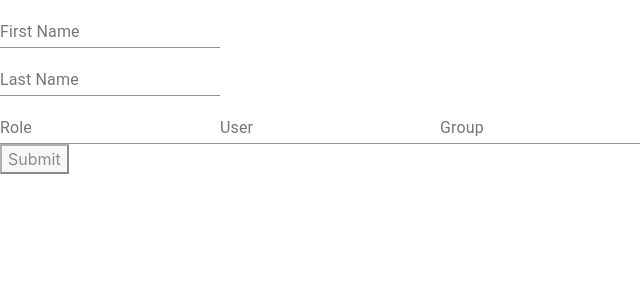
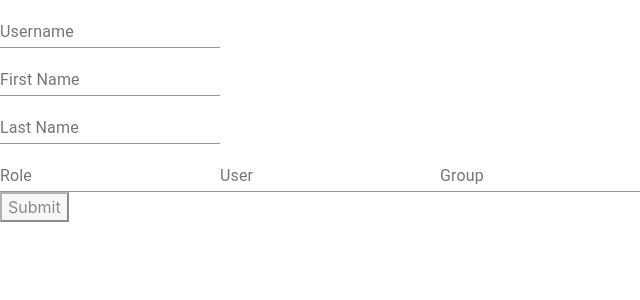
Before and after one commit to satishwaghela/react-form, a React (Create React App) app: page / in a window 1280 px wide. Shown: the top 300 px of the page, without its empty margins (0-640 px from the left). Built offline with nearby package versions, Linux system fonts and the light colour scheme.

Commit message:
Revert field validation done remove change

```diff
--- a/src/FormHook/Fields/FTextField.js
+++ b/src/FormHook/Fields/FTextField.js
@@ -30,7 +30,7 @@ export default function FFTextField(props) {
 
   return (
     <TextField
-      error={!!fieldMetaData.error}
+      error={!fieldMetaData.validating && !!fieldMetaData.error}
       helperText={helperText}
       {...TextFieldProps}
       value={form.getFieldValue(formState, fieldKeyPath, '')}
--- a/src/FormHook/Form.js
+++ b/src/FormHook/Form.js
@@ -46,6 +46,7 @@ export default function useForm ({
   const setFieldValue = (formState, fieldKeyPath, value) => {
     _.set(formState.formData, fieldKeyPath, value);
     setFieldTouched(formState, fieldKeyPath);
+    setFieldValidationDone(formState, fieldKeyPath, false);
     hasFormChanged.current = true;
   };
 
@@ -55,6 +56,14 @@ export default function useForm ({
 
   const setFieldTouched = (formState, fieldKeyPath) => {
     _.set(formState.metaData, `${getFieldMetaDataPath(fieldKeyPath)}.isTouched`, true);
+  };
+
+  const getFieldValidationDone = (formState, fieldKeyPath) => {
+    return _.get(formState.metaData, `${getFieldMetaDataPath(fieldKeyPath)}.validationDone`);
+  };
+
+  const setFieldValidationDone = (formState, fieldKeyPath, value) => {
+    _.set(formState.metaData, `${getFieldMetaDataPath(fieldKeyPath)}.validationDone`, value);
   };
 
   const getFieldError = (formState, fieldKeyPath) => {
@@ -84,12 +93,12 @@ export default function useForm ({
   }
 
   const runValidation = (validation, value, formState, fieldKeyPath) => {
-    setFieldError(formState, fieldKeyPath);
     setFieldValidating(formState, fieldKeyPath, true);
     validation(value, formState, (error) => {
       const newState = { ...state };
       setFieldError(newState, fieldKeyPath, error);
       setFieldValidating(newState, fieldKeyPath, false);
+      setFieldValidationDone(newState, fieldKeyPath, true);
       hasFormChanged.current = true;
       setFormState(newState);
     });
@@ -101,9 +110,15 @@ export default function useForm ({
       if (!field.fieldRef || !field.fieldRef.current || !field.validation) {
         return;
       }
+      const isFieldTouched = getFieldTouched(state, fieldKeyPath);
+      const fieldError = getFieldError(state, fieldKeyPath);
+      const isFieldValidating = getFieldValidating(state, fieldKeyPath);
+      const isFieldValidationDone = getFieldValidationDone(state, fieldKeyPath);
+      if (!isFieldTouched && !fieldError && !isFieldValidating && !isFieldValidationDone) {
         const value = getFieldValue(formState, fieldKeyPath);
         const validator = getValidator(formState, fieldKeyPath, value);
         validator();
+      }
     });
     setFormState(formState);
   };
@@ -119,6 +134,14 @@ export default function useForm ({
       if (!field.fieldRef || !field.fieldRef.current || !field.validation) {
         return;
       }
+      const fieldError = getFieldError(state, fieldKeyPath);
+      const isFieldValidating = getFieldValidating(state, fieldKeyPath);
+      const isFieldValidationDone = getFieldValidationDone(state, fieldKeyPath);
+      if (isFieldValidating) {
+        validity.validatingFields.push(fieldKeyPath);
+      } else if (fieldError) {
+        validity.invalidFields.push(fieldKeyPath);
+      } else if (!isFieldValidationDone) {
         validity.validatingFields.push(fieldKeyPath);
         const value = getFieldValue(state, fieldKeyPath);
         field.validation(value, state, (error) => {
@@ -126,10 +149,11 @@ export default function useForm ({
           validity.validatingFields.splice(index, 1);
           if (error) {
             validity.invalidFields.push(fieldKeyPath);
+          }
+        });
       } else {
         validity.validFields.push(fieldKeyPath);
       }
-      });
     });
     validity.valid = !validity.invalidFields.length && !validity.validatingFields.length;
     return validity;
--- /dev/null
+++ b/src/HooksExample/AsyncValidationExample.js
@@ -0,0 +1,37 @@
+import React, { useRef } from 'react';
+import FTextField from '../FormHook/Fields/FTextField';
+import { requiredValidation } from './validations';
+
+export default function AsyncValidationExample (props) {
+  const { form } = props;
+
+  const timeoutId = useRef(0);
+
+  return (
+    <FTextField
+      form={form}
+      fieldKeyPath='username'
+      onValueChange={(value, formState) => {
+        window.clearTimeout(timeoutId.current);
+      }}
+      validation={(value, formState, callback) => {
+        const requiredMsg = requiredValidation(value);
+        if (requiredMsg) {
+          callback(requiredMsg);
+        } else {
+          timeoutId.current = setTimeout(() => {
+            const _callback = callback;
+            const isUsernameTaken = takenUsernames.includes(value);
+            const errorMsg = isUsernameTaken ? 'Username is taken' : undefined;
+            _callback(errorMsg);
+          }, 5000);
+        }
+      }}
+      TextFieldProps={{
+        label: 'Username'
+      }}
+    />
+  )
+}
+
+const takenUsernames = ['satishwaghela']
--- a/src/HooksExample/HooksExample.js
+++ b/src/HooksExample/HooksExample.js
@@ -1,7 +1,9 @@
 import React from 'react';
 import useForm from '../FormHook';
 import FTextField from '../FormHook/Fields/FTextField';
+import AsyncValidationExample from './AsyncValidationExample';
 import ObjectFieldExample from './ObjectFieldExample';
+import { requiredValidation } from './validations';
 
 export default function Example () {
   const submitBtnRef = React.createRef();
@@ -9,20 +11,15 @@ export default function Example () {
   const form = useForm({
     formData: {},
     onFormChange: () => {
-      const { valid } = form.getFormValidity();
-      if (valid) {
+      const validity = form.getFormValidity();
+      console.log(validity);
+      if (validity.valid) {
         submitBtnRef.current.classList.remove('disable');
       } else {
         submitBtnRef.current.classList.add('disable');
       }
     }
   });
-
-  const requiredValidation = (value) => {
-    if (!value) {
-      return 'Required!';
-    }
-  };
 
   const buttonProps = {};
   if (!submitBtnRef.current) {
@@ -32,14 +29,15 @@ export default function Example () {
   return (
     <>
       <div>
+        <AsyncValidationExample form={form} />
+      </div>
+      <div>
         <FTextField
           form={form}
           fieldKeyPath='profile.firstname'
           validation={(value, formState, callback) => {
-            // setTimeout(() => {
-              const errorMsg = requiredValidation(value);
-              callback(errorMsg);
-            // }, 5000);
+            const errorMsg = requiredValidation(value);
+            callback(errorMsg);
           }}
           TextFieldProps={{
             label: 'First Name'
--- /dev/null
+++ b/src/HooksExample/validations.js
@@ -0,0 +1,5 @@
+export function requiredValidation (value) {
+  if (!value) {
+    return 'Required!';
+  }
+};
```
Lines whose indentation alone changed are shown as unchanged.
